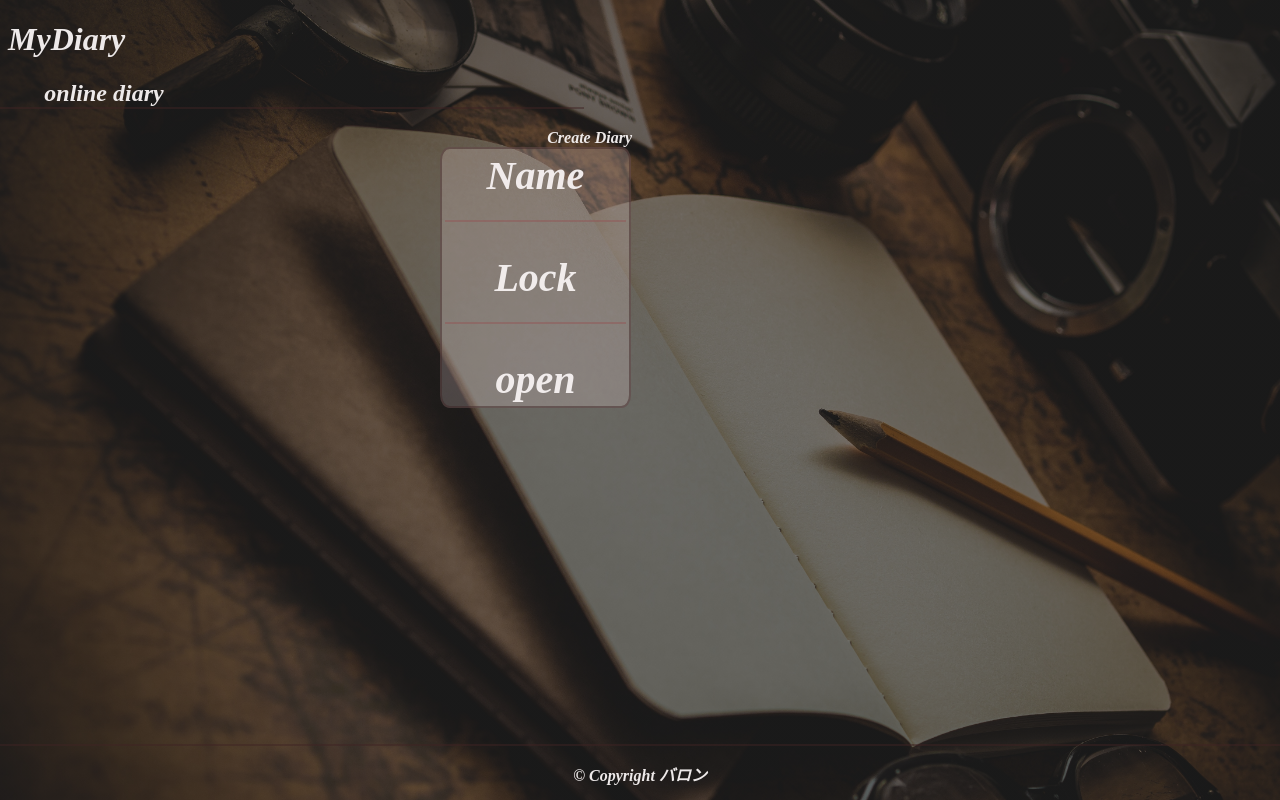
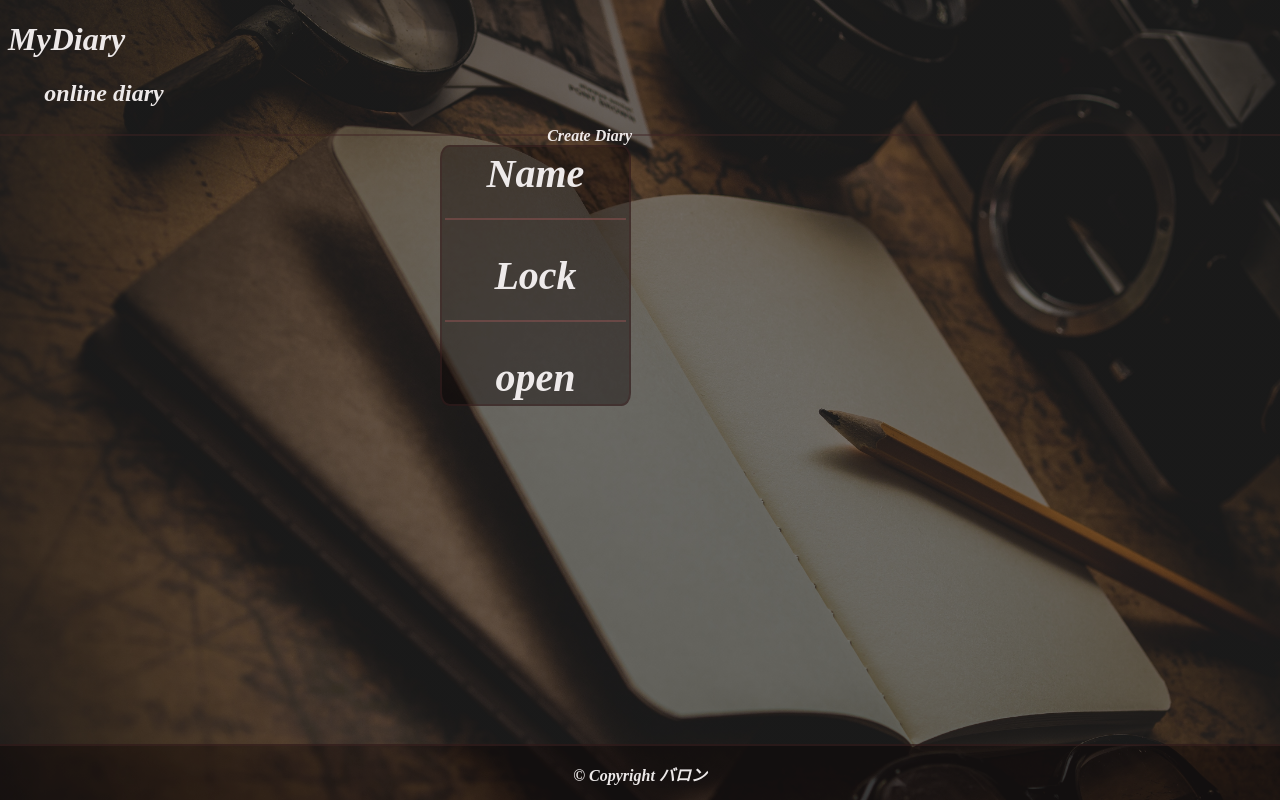
Before and after one commit to RonKbS/baron_s_online_journal, a Flask app: page / in a window 1280 px wide. Run offline with Flask 2, Linux system fonts and the light colour scheme.

Commit message:
Section top of the page

```diff
--- a/app/static/styles.css
+++ b/app/static/styles.css
@@ -25,9 +25,7 @@ h2 {
     -webkit-text-fill-color: rgba(245, 240, 240, 0.966);
     width: 100%;
     left: -40%;
-    border-bottom: solid;
     border-width: 2px;
-    border-color: rgba(63, 36, 36, 0.473);
 }
 table {
     position: relative;
@@ -51,12 +49,23 @@ button {
     border-top: solid;
     border-width: 2px;
     border-color: rgba(63, 36, 36, 0.473);
+    background-color: rgba(8, 0, 0, 0.39);
     text-align: center;
     position: fixed;
     z-index: -3;
     width: 100%;
     left: 0;
     top: 93%;
+}
+
+.line {
+    border-top: solid;
+    border-width: 2px;
+    border-color: rgba(63, 36, 36, 0.473);
+    width: 100%;
+    left: 0;
+    position: fixed;
+    bottom: 83%;
 }
 
 /*Login and sign up pages*/
@@ -83,7 +92,7 @@ button {
     left: 40%;
     border: solid;
     border-width: 2px;
-    background-color: rgba(245, 223, 223, 0.219);
+    background-color: rgba(8, 0, 0, 0.39);
     border-color: rgba(63, 36, 36, 0.473);
     border-radius: 5%;
 }
--- a/app/templates/index.html
+++ b/app/templates/index.html
@@ -14,6 +14,7 @@
 <body>
     <h1 class="appear">MyDiary</h1>
     <h2 class="appear">online diary</h2>
+    <div class="line"></div>
     <div id='reg' class="appear">
         <div class="create">
             <a class="appear" href="create.html">Create Diary</a>
```
